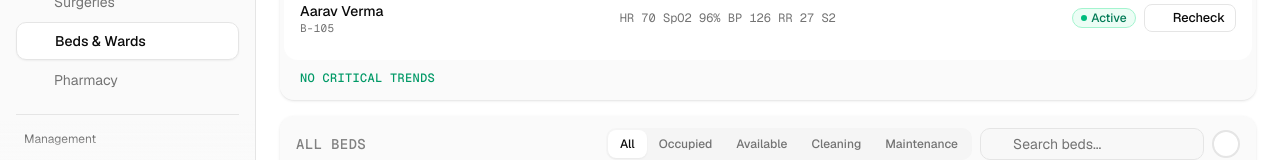
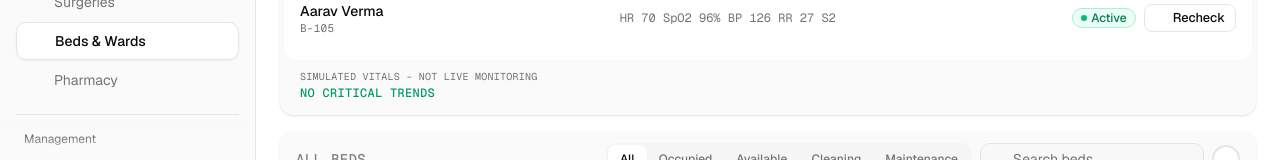
Before and after one commit to MasterBhuvnesh/hms-ai, a Next.js app in the folder website/: page /channels in a window 1280 px wide. Shown: the part 566-726 px from the top of the page. Built offline with nearby package versions, Linux system fonts and the light colour scheme; no server answers; the database is empty; some icons are missing.

Commit message:
fix(website): label icu watch vitals as simulated data

```diff
--- a/website/app/channels/page.tsx
+++ b/website/app/channels/page.tsx
@@ -166,7 +166,7 @@ function IcuWatch({ rows }: { rows: Bed[] }) {
   return (
     <Card className="gap-0 bg-muted/50 p-1 ring-0 shadow-sm dark:bg-muted">
       <div className="flex flex-wrap items-center justify-between gap-2 px-3 py-2">
-        <PanelTitle title="ICU Watch" />
+        <PanelTitle title="ICU Watch" info="Simulated vitals for demo. Recheck re-rolls deterministic demo values, it is not live monitoring." />
         <MoreButton />
       </div>
       <div className="rounded-xl bg-card p-4">
@@ -200,6 +200,9 @@ function IcuWatch({ rows }: { rows: Bed[] }) {
         ))}
       </div>
       <div className="px-4 py-2.5">
+        <p className="font-mono text-[10px] tracking-wide text-muted-foreground uppercase">
+          Simulated vitals - not live monitoring
+        </p>
         <p
           className={`font-mono text-xs font-medium tracking-wide uppercase ${
             anyCritical ? "text-red-600 dark:text-red-400" : "text-emerald-600 dark:text-emerald-500"
```
